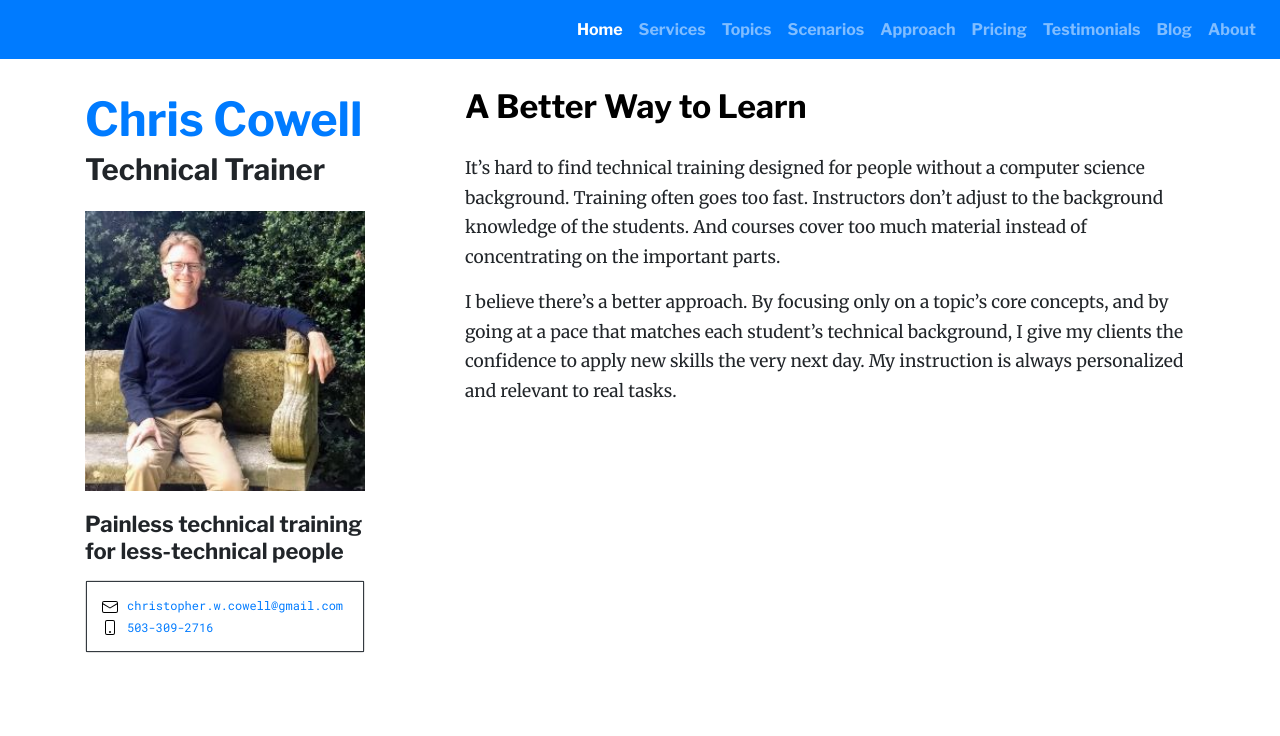
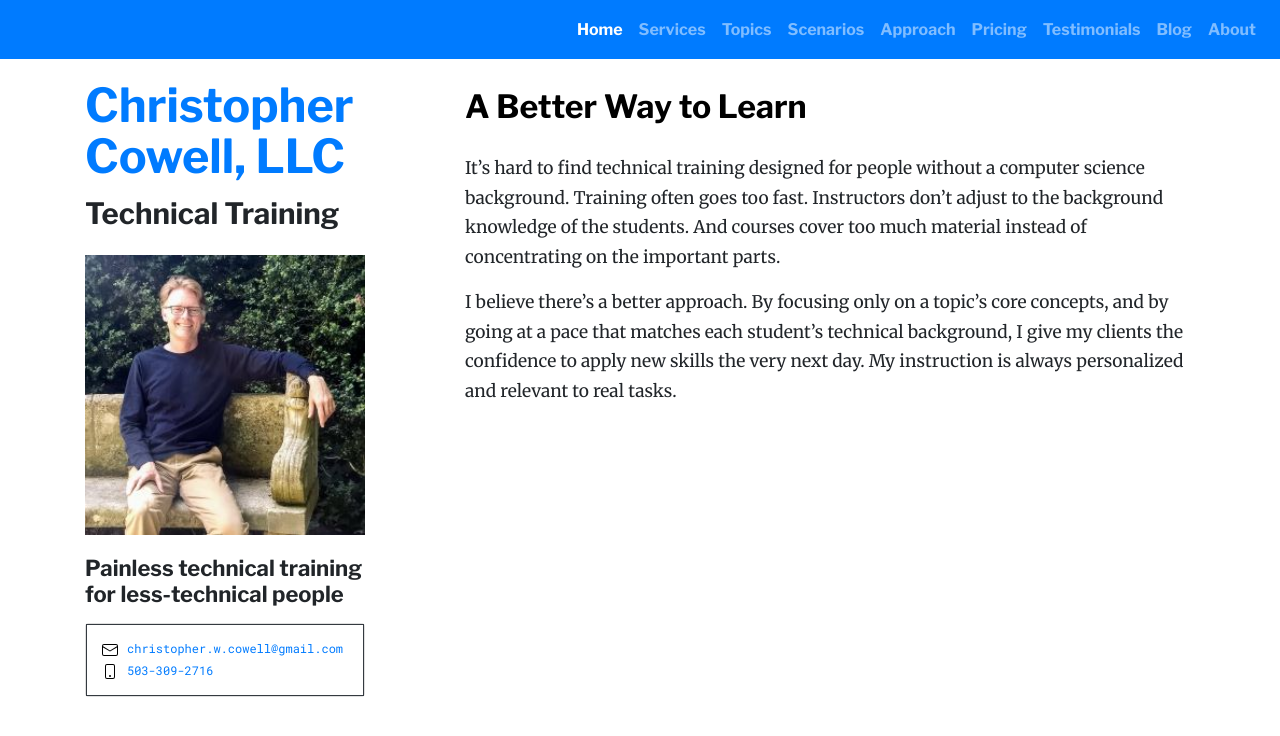
Before and after one commit to cwcowell/cwcowell.github.io, a Jekyll site: the page built from index.md, in a window 1280 px wide. Shown: the top 736 px of the page. Built offline with Jekyll 4.4.1, drawn with Linux system fonts in a browser that asks for light colours.

Commit message:
change to LLC company name

```diff
--- a/_includes/left_col.html
+++ b/_includes/left_col.html
@@ -1,6 +1,6 @@
 <!-- left column content -->
-<p class="company-title-1 text-primary">Chris Cowell</p>
-<p class="company-title-2">Technical Trainer</p>
+<p class="company-title-1 text-primary">Christopher<br/>Cowell, LLC</p>
+<p class="company-title-2">Technical Training</p>
 
 <img alt="Chris Cowell on a bench"
      src="/assets/img/chris-on-bench-260px.jpg"
--- a/assets/css/style.scss
+++ b/assets/css/style.scss
@@ -54,13 +54,14 @@ table {
   font-family: "Libre Franklin", "Proza Libre", sans-serif;
   font-weight: 700;
   font-size: 35pt;
+  line-height: 1.1;
 }
 
 .company-title-2 {
   font-family: "Libre Franklin", "Proza Libre", sans-serif;
   font-weight: 700;
   font-size: 22pt;
-  margin-top: -30px
+  margin-top: -10px
 }
 
 .contact {
```
